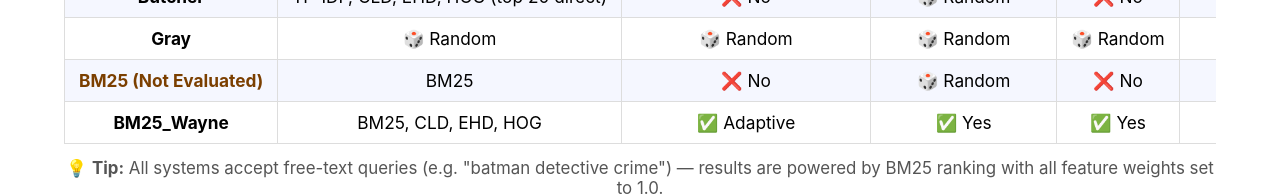
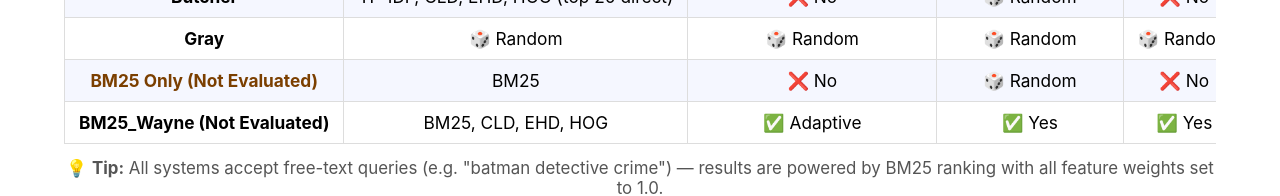
Before and after one commit to surajsrivathsa/escomic, a React (Create React App) app in the folder react_frontend_ui/: page /about-us in a window 1280 px wide. Shown: the part 747-943 px from the top of the page. Built offline with nearby package versions, Linux system fonts and the light colour scheme.

Commit message:
feat add bm25+wayne

```diff
--- a/react_frontend_ui/src/pages/AboutUs.js
+++ b/react_frontend_ui/src/pages/AboutUs.js
@@ -98,7 +98,7 @@ function AboutUs() {
                 <td>Random control for personalization RQ1</td>
               </tr>
               <tr className="row-bm25">
-                <td><strong>BM25 (Not Evaluated)</strong></td>
+                <td><strong>BM25 Only (Not Evaluated)</strong></td>
                 <td>BM25</td>
                 <td>❌ No</td>
                 <td>🎲 Random</td>
@@ -109,7 +109,7 @@ function AboutUs() {
                 <td>Keyword / free-text search <b><i>(Added 2026-04-11)</i></b></td>
               </tr>
               <tr className="row-bm25-wayne">
-                <td><strong>BM25_Wayne</strong></td>
+                <td><strong>BM25_Wayne (Not Evaluated)</strong></td>
                 <td>BM25, CLD, EHD, HOG</td>
                 <td>✅ Adaptive</td>
                 <td>✅ Yes</td>
```
